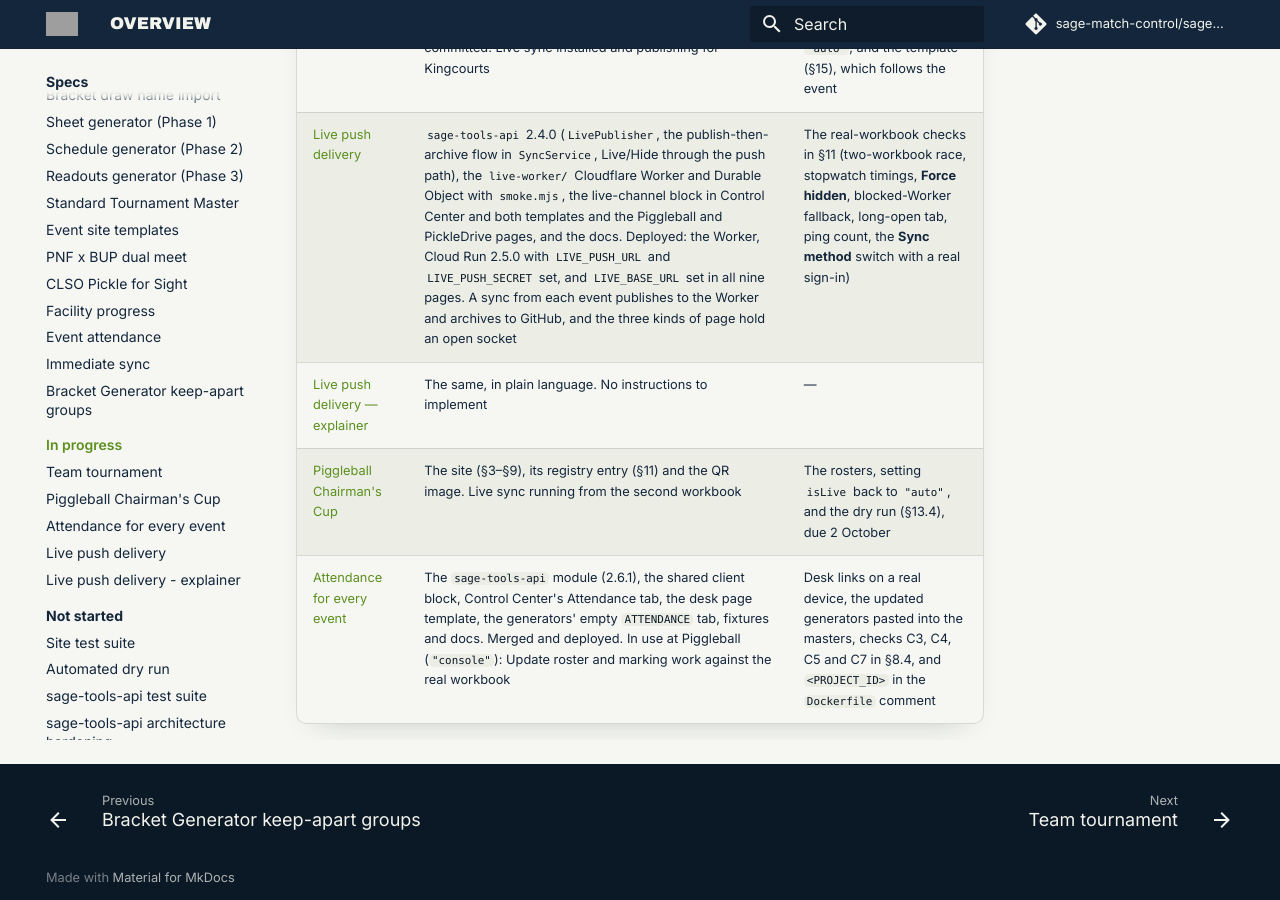
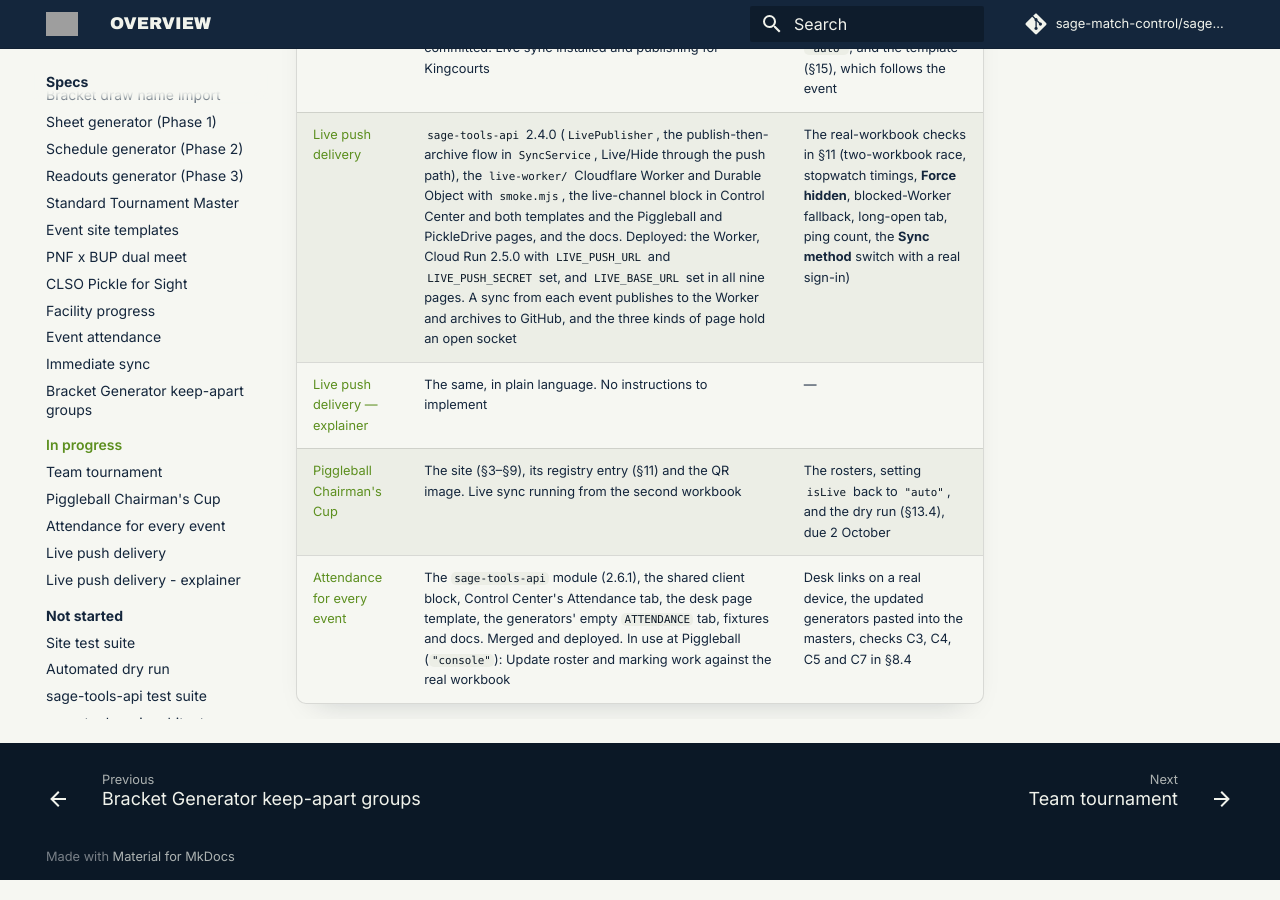
Before and after one commit to sage-match-control/sage-docs, an MkDocs documentation site: the page built from docs/specs/in-progress/README.md, in a window 1280 px wide and 900 px high, scrolled down 580 px. Built offline with MkDocs 1.6.1 and Material for MkDocs 9.7.7, drawn with Linux system fonts in a browser that asks for light colours; comment, search, counter and statistics services are not loaded.

Commit message:
Attendance spec: the project ID is no longer open
Co-Authored-By: Claude Sonnet 5.5 <noreply@anthropic.com>

```diff
--- a/docs/specs/in-progress/README.md
+++ b/docs/specs/in-progress/README.md
@@ -20,4 +20,4 @@ Index and status-change procedure: [`../README.md`](../README.md).
 | [Live push delivery](durable-object-push-spec.md) | `sage-tools-api` 2.4.0 (`LivePublisher`, the publish-then-archive flow in `SyncService`, Live/Hide through the push path), the `live-worker/` Cloudflare Worker and Durable Object with `smoke.mjs`, the live-channel block in Control Center and both templates and the Piggleball and PickleDrive pages, and the docs. Deployed: the Worker, Cloud Run 2.5.0 with `LIVE_PUSH_URL` and `LIVE_PUSH_SECRET` set, and `LIVE_BASE_URL` set in all nine pages. A sync from each event publishes to the Worker and archives to GitHub, and the three kinds of page hold an open socket | The real-workbook checks in §11 (two-workbook race, stopwatch timings, **Force hidden**, blocked-Worker fallback, long-open tab, ping count, the **Sync method** switch with a real sign-in) |
 | [Live push delivery — explainer](durable-object-push-explainer.md) | The same, in plain language. No instructions to implement | — |
 | [Piggleball Chairman's Cup](piggleball-chairmans-cup-spec.md) | The site (§3–§9), its registry entry (§11) and the QR image. Live sync running from the second workbook | The rosters, setting `isLive` back to `"auto"`, and the dry run (§13.4), due 2 October |
-| [Attendance for every event](multi-event-attendance-spec.md) | The `sage-tools-api` module (2.6.1), the shared client block, Control Center's Attendance tab, the desk page template, the generators' empty `ATTENDANCE` tab, fixtures and docs. Merged and deployed. In use at Piggleball (`"console"`): Update roster and marking work against the real workbook | Desk links on a real device, the updated generators pasted into the masters, checks C3, C4, C5 and C7 in §8.4, and `<PROJECT_ID>` in the `Dockerfile` comment |
+| [Attendance for every event](multi-event-attendance-spec.md) | The `sage-tools-api` module (2.6.1), the shared client block, Control Center's Attendance tab, the desk page template, the generators' empty `ATTENDANCE` tab, fixtures and docs. Merged and deployed. In use at Piggleball (`"console"`): Update roster and marking work against the real workbook | Desk links on a real device, the updated generators pasted into the masters, checks C3, C4, C5 and C7 in §8.4 |
```
Also changed, not shown: docs/specs/in-progress/multi-event-attendance-spec.md (+1 -1 lines).
